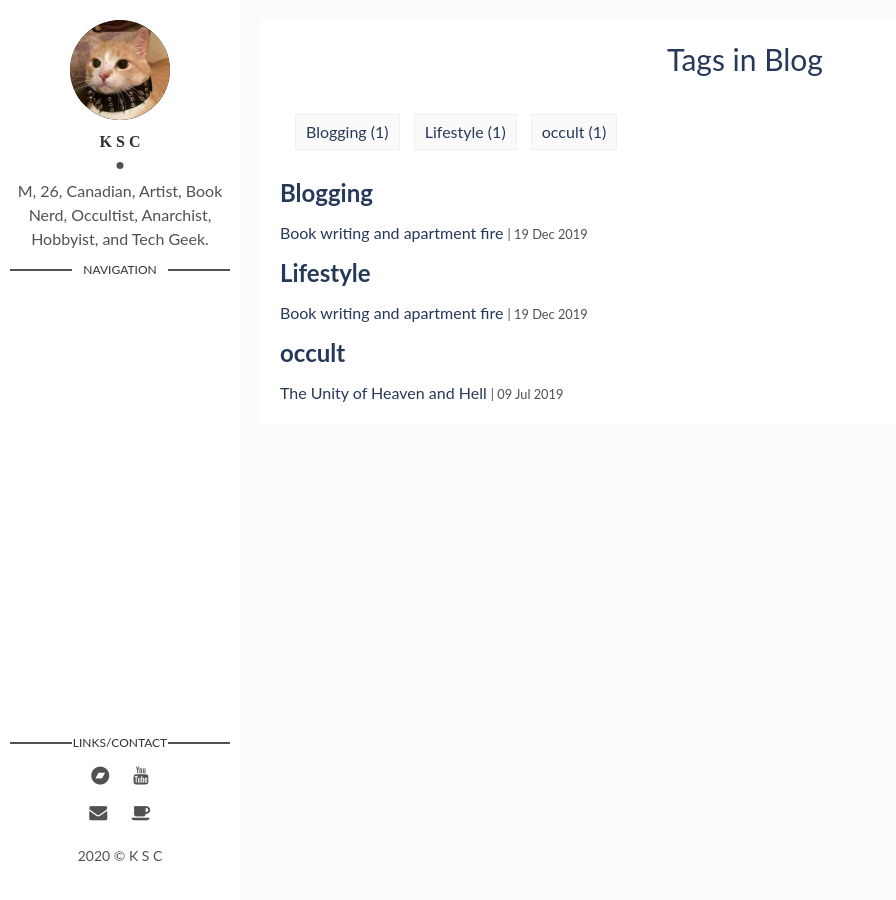
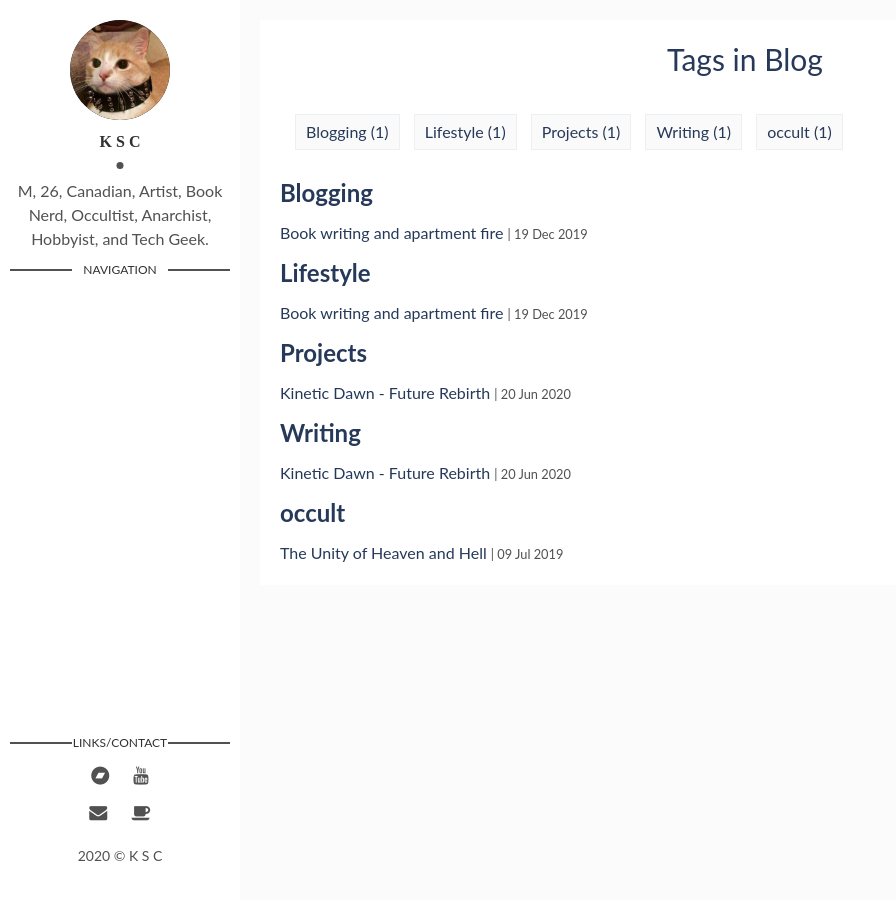
Before and after one commit to ADotInTime/ADotInTime, a Jekyll site: the page built from tags.html, in a window 1280 px wide. Shown: the whole page, without its empty margins (0-896 px from the left). Built offline with Jekyll 4.4.1, drawn with Linux system fonts in a browser that asks for light colours.

Commit message:
Update 2020-06-20-kinetic-future.markdown

```diff
--- a/_posts/2020-06-20-kinetic-future.markdown
+++ b/_posts/2020-06-20-kinetic-future.markdown
@@ -1,7 +1,7 @@
 ---
 layout: post
-title: Kinetic Dawn: Future Rebirth
-date: 2019-12-19
+title: Kinetic Dawn - Future Rebirth
+date: 2020-06-20
 author: K S C
 tags:
 - Projects
```
